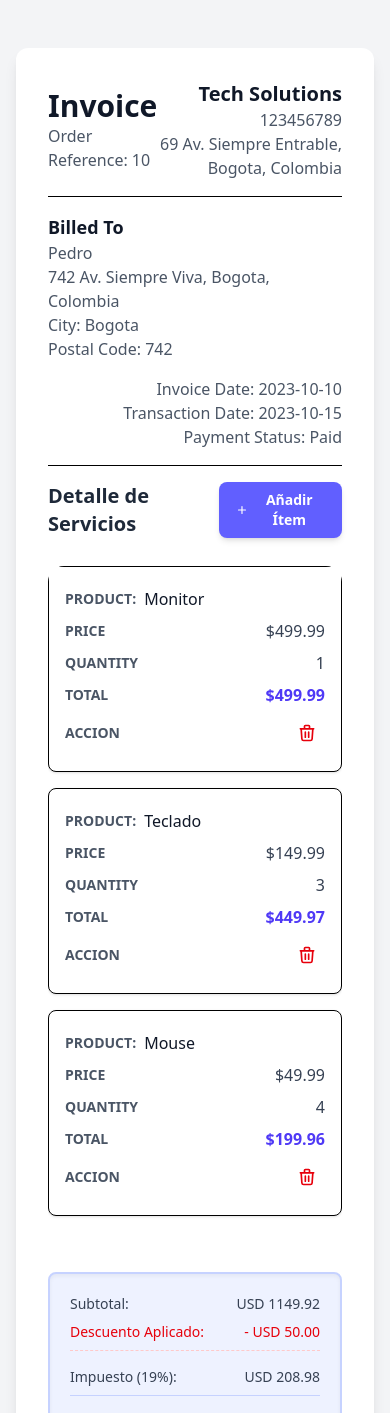
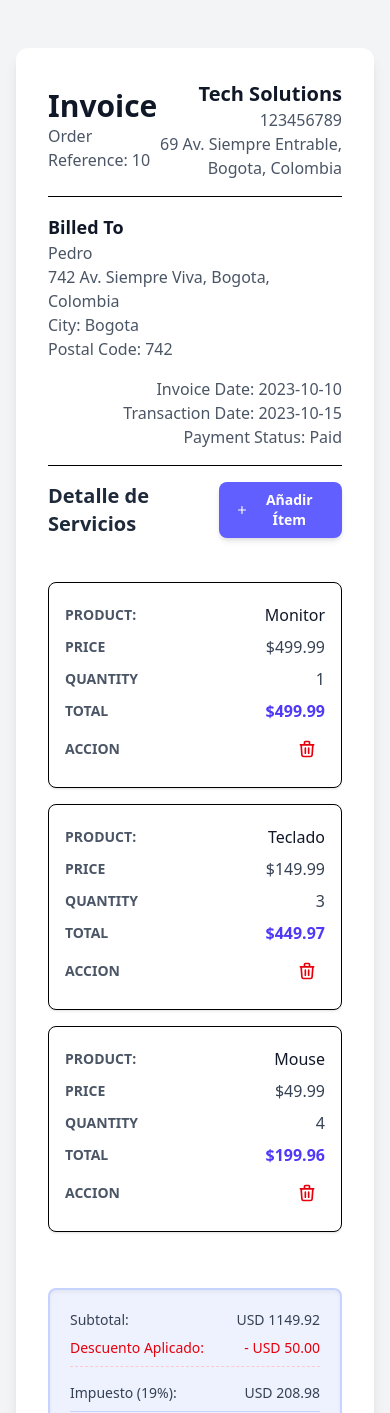
Before and after one commit to Eduardo-VaZu/InvoiceApp.V02, a React (Vite) app: page / in a window 390 px wide. Shown: the top 1413 px of the page. Built offline with nearby package versions, Linux system fonts and the light colour scheme.

Commit message:
feat: add invoice form

```diff
--- a/src/components/InvoiceApp.jsx
+++ b/src/components/InvoiceApp.jsx
@@ -11,10 +11,35 @@ const InvoiceApp = () => {
   const [isFormOpen, setIsFormOpen] = useState(false);
 
   const handleAddItem = (newItem) => {
-    setInvoiceData((prevData) => ({
-      ...prevData,
-      items: [...prevData.items, newItem],
-    }));
+    const newProductLower = newItem.product.toLowerCase();
+
+    setInvoiceData((prevData) => {
+      const existingItemIndex = prevData.items.findIndex(
+        (item) => item.product.toLowerCase() === newProductLower
+      );
+
+      if (existingItemIndex !== -1) {
+        const updatedItems = prevData.items.map((item, index) => {
+          if (index === existingItemIndex) {
+            return {
+              ...item,
+              quantity: item.quantity + newItem.quantity,
+            };
+          }
+          return item;
+        });
+
+        return {
+          ...prevData,
+          items: updatedItems,
+        };
+      } else {
+        return {
+          ...prevData,
+          items: [...prevData.items, newItem],
+        };
+      }
+    });
     setIsFormOpen(false);
   };
 
--- a/src/components/invoice/InvoiceItems.jsx
+++ b/src/components/invoice/InvoiceItems.jsx
@@ -6,7 +6,7 @@ const InvoiceItems = ({ items, handleDeleteItem, ...rest }) => {
 
   return (
     <div className="mt-7" {...rest}>
-      <div className="overflow-x-auto rounded-2xl ">
+      <div className="overflow-x-auto rounded-2xl mt-1">
         <table className="min-w-full">
           <thead className="bg-indigo-200 hidden md:table-header-group">
             <tr>
--- a/src/components/invoice/InvoiceRowItems.jsx
+++ b/src/components/invoice/InvoiceRowItems.jsx
@@ -13,14 +13,14 @@ const InvoiceRowItems = ({ item, handleDeleteItem }) => {
   const total = price * quantity;
   return (
     <>
-      <tr className="block p-4 mb-4 bg-white border rounded-lg shadow-sm md:table-row md:border-none md:p-0 md:mb-0 md:shadow-none hover:bg-gray-50 transition-colors duration-200">
+      <tr className="block p-4 my-4 bg-white border rounded-lg shadow-sm md:table-row md:border-none md:p-0 md:mb-0 md:shadow-none hover:bg-gray-50 transition-colors duration-200">
 
         {/* Celda de Producto: Centrado en móvil, alineado a la izquierda en escritorio */}
-        <td className="flex justify-start items-center py-1 font-medium text-gray-900 md:table-cell md:px-6 md:py-4 md:font-normal md:text-center">
+        <td className="flex justify-between items-center py-1 font-medium text-gray-900 md:table-cell md:px-6 md:py-4 md:font-normal md:text-center">
           <span className="text-sm font-bold text-gray-600 uppercase md:hidden mr-2">
             Product:
           </span>
-          <p className="flex-1">{product}</p> {/* Encerramos en un <p> para mejor control de flex */}
+          {product}
         </td>
 
         {/* Celdas de Valores (Precio, Cantidad, Total): Alineadas a la derecha en escritorio */}
```
